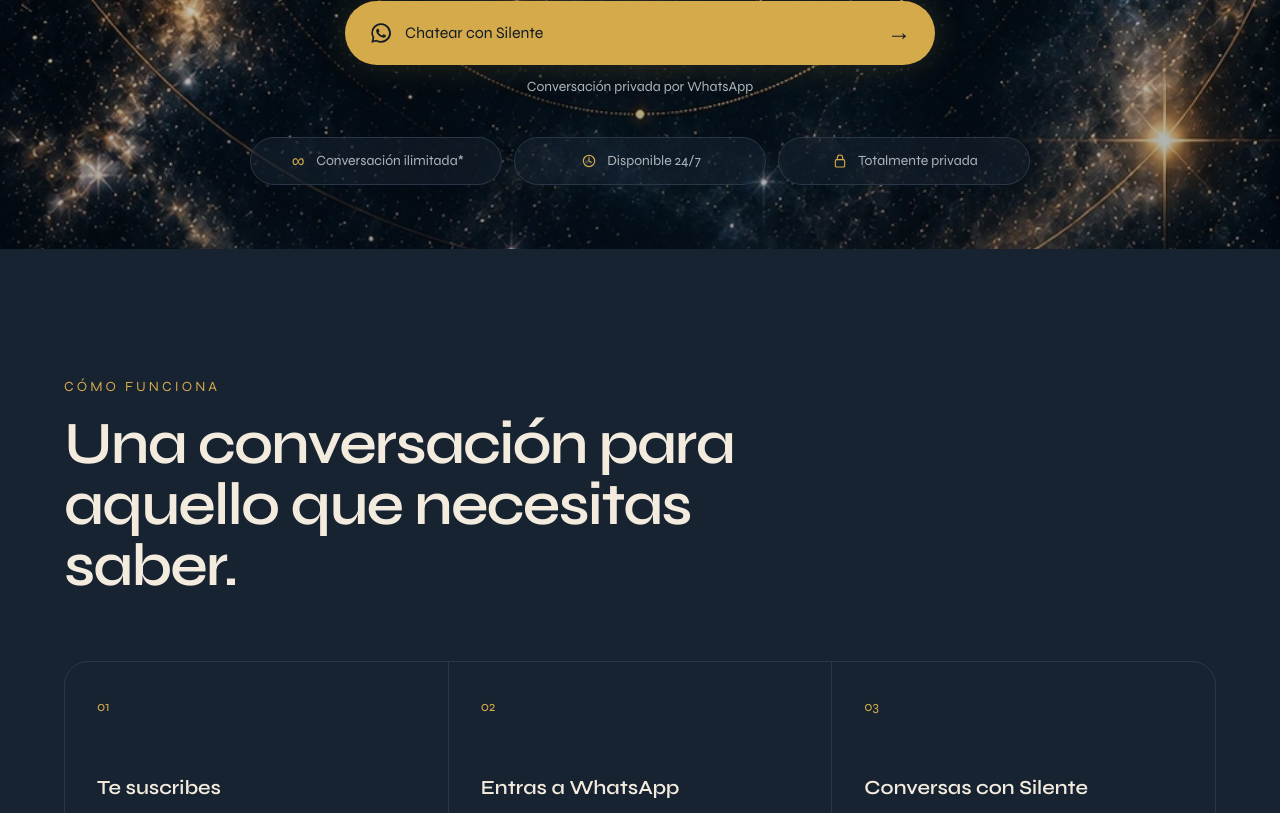
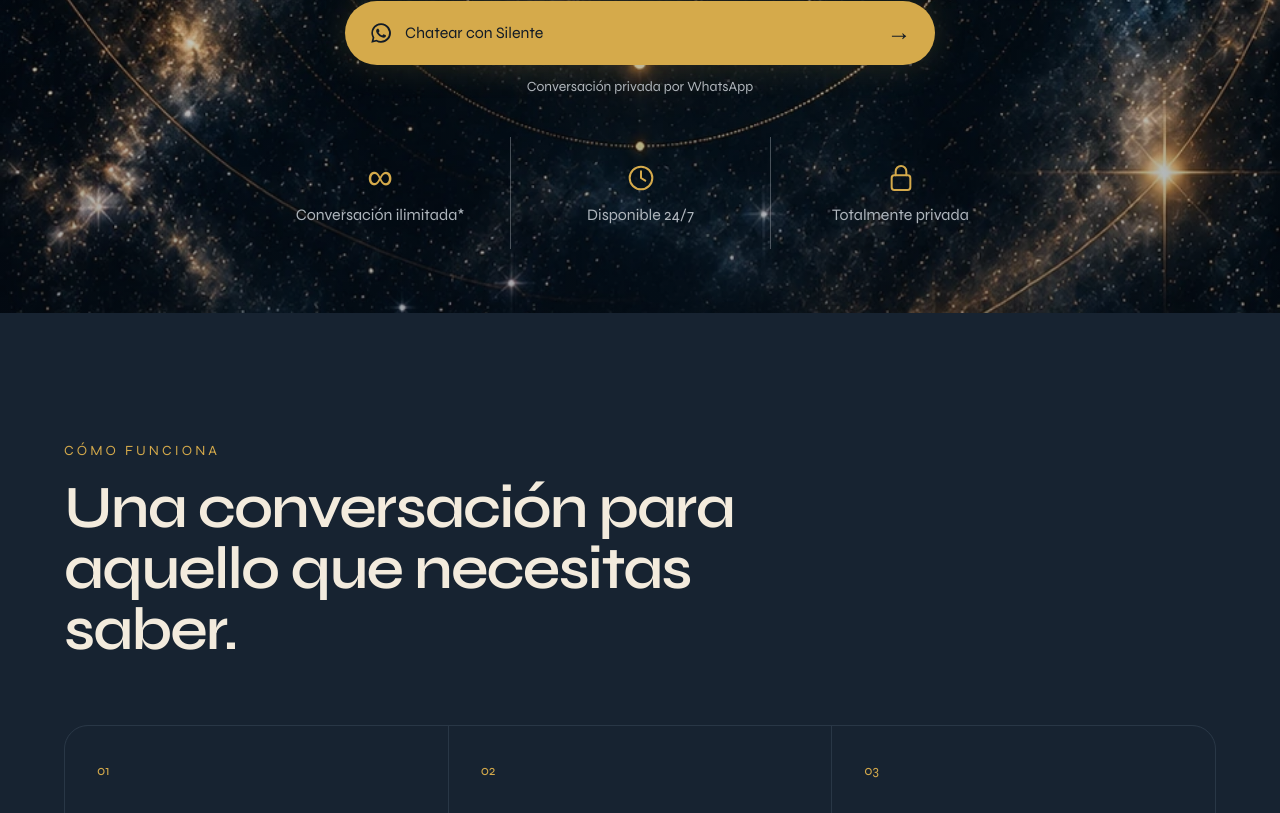
Before and after one commit to ElCopyPaste/silente-web, a Next.js app: page / in a window 1280 px wide. Shown: the part 940-1753 px from the top of the page. Built offline with nearby package versions, Linux system fonts and the light colour scheme.

Commit message:
Match Hero benefits to reference layout

```diff
--- a/components/Benefits.tsx
+++ b/components/Benefits.tsx
@@ -6,22 +6,22 @@
   ];
 
   return (
-    <ul className="mx-auto mt-8 grid w-full max-w-[780px] gap-2 sm:mt-10 sm:grid-cols-3 sm:gap-3">
-      {items.map(({ icon, label }) => (
+    <ul className="mx-auto mt-8 grid w-full max-w-[780px] grid-cols-3 sm:mt-10">
+      {items.map(({ icon, label }, index) => (
         <li
           key={label}
-          className="flex min-h-12 items-center justify-center gap-2 rounded-full border border-[var(--silente-border)] bg-[rgba(23,35,49,.56)] px-3 py-2 text-center text-sm text-[var(--silente-muted)]"
+          className={"flex min-h-28 flex-col items-center justify-center gap-2 px-2 text-center text-[clamp(11px,2vw,16px)] leading-snug text-[var(--silente-muted)] " + (index > 0 ? "border-l border-[rgba(174,181,188,.4)]" : "")}
         >
-          <span aria-hidden="true" className="inline-flex h-5 w-5 shrink-0 items-center justify-center text-[var(--silente-gold)]">
-            {icon === "infinity" && <span className="text-lg leading-none">∞</span>}
+          <span aria-hidden="true" className="inline-flex h-9 w-9 shrink-0 items-center justify-center text-[var(--silente-gold)]">
+            {icon === "infinity" && <span className="text-4xl leading-none">∞</span>}
             {icon === "clock" && (
-              <svg viewBox="0 0 24 24" className="h-4 w-4 fill-none stroke-current" strokeWidth="1.7">
+              <svg viewBox="0 0 24 24" className="h-8 w-8 fill-none stroke-current" strokeWidth="1.5">
                 <circle cx="12" cy="12" r="8.5" />
                 <path d="M12 7v5l3.2 2" strokeLinecap="round" strokeLinejoin="round" />
               </svg>
             )}
             {icon === "lock" && (
-              <svg viewBox="0 0 24 24" className="h-4 w-4 fill-none stroke-current" strokeWidth="1.7">
+              <svg viewBox="0 0 24 24" className="h-8 w-8 fill-none stroke-current" strokeWidth="1.5">
                 <rect x="5" y="10" width="14" height="11" rx="2" />
                 <path d="M8 10V7a4 4 0 0 1 8 0v3" strokeLinecap="round" />
               </svg>
```
